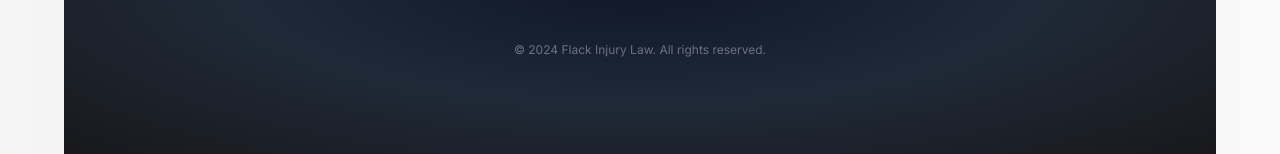
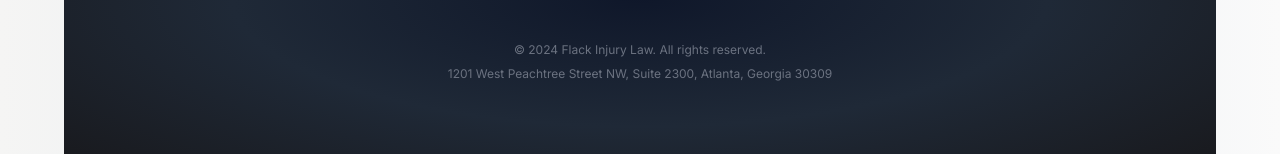
Before and after one commit to aaronaltman/flackinjury-law-2024, a Next.js app: page /blog in a window 1280 px wide. Shown: the part 702-856 px from the top of the page. Built offline with nearby package versions, Linux system fonts and the light colour scheme.

Commit message:
adding location

```diff
--- a/src/components/main-footer.tsx
+++ b/src/components/main-footer.tsx
@@ -85,6 +85,9 @@ export default function Footer() {
           &copy; {new Date().getFullYear()} Flack Injury Law. All rights
           reserved.
         </p>
+        <p className="mt-1 text-center text-xs leading-5 text-gray-500">
+          1201 West Peachtree Street NW, Suite 2300, Atlanta, Georgia 30309
+        </p>
       </div>
     </footer>
   );
```
